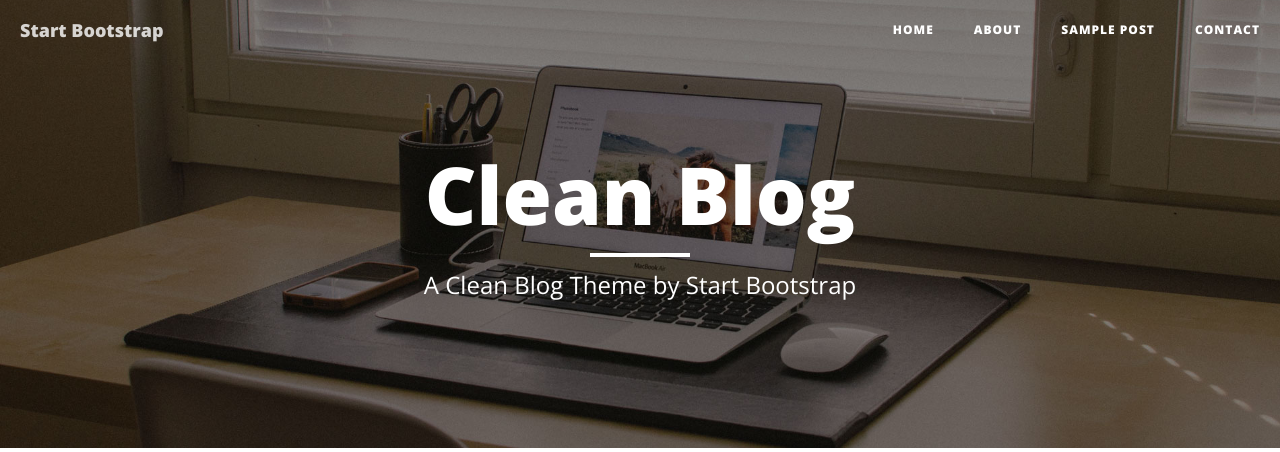
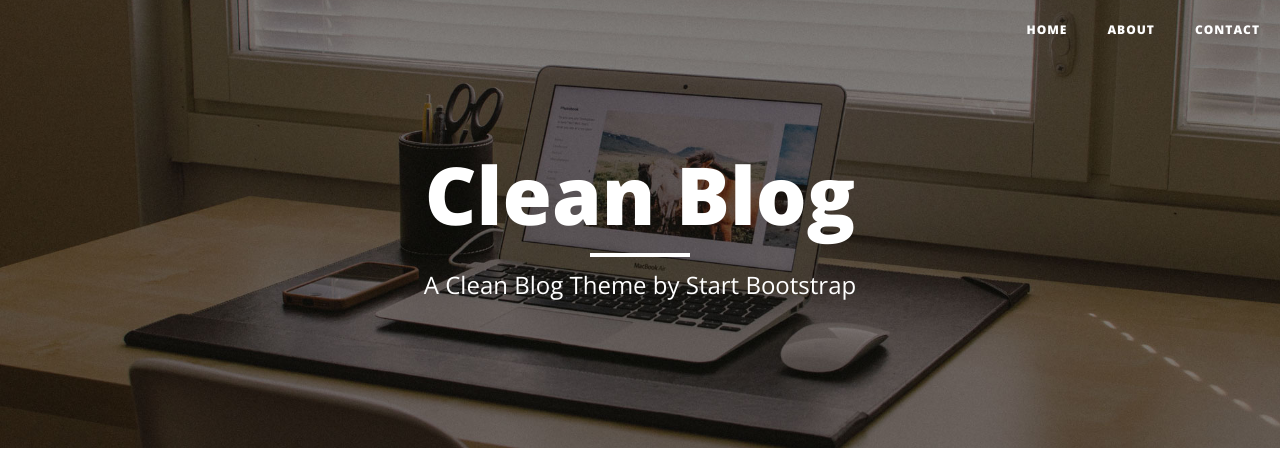
Before and after one commit to cfc603/clean_blog, a Django app: template main/templates/main/home.html in a window 1280 px wide. Shown: the top 452 px of the page. Run offline with Django 3.2, Linux system fonts and the light colour scheme; the template is opened without the code that fills it, so the values that code supplies are empty; some libraries are stand-ins or nearby versions.

Commit message:
remove unneeded links

```diff
--- a/main/templates/main/_base.html
+++ b/main/templates/main/_base.html
@@ -43,7 +43,6 @@
                     <span class="sr-only">Toggle navigation</span>
                     Menu <i class="fa fa-bars"></i>
                 </button>
-                <a class="navbar-brand" href="index.html">Start Bootstrap</a>
             </div>
 
             <!-- Collect the nav links, forms, and other content for toggling -->
@@ -54,9 +53,6 @@
                     </li>
                     <li>
                         <a href="{% url 'main:about' %}">About</a>
-                    </li>
-                    <li>
-                        <a href="#">Sample Post</a>
                     </li>
                     <li>
                         <a href="{% url 'main:contact' %}">Contact</a>
```
